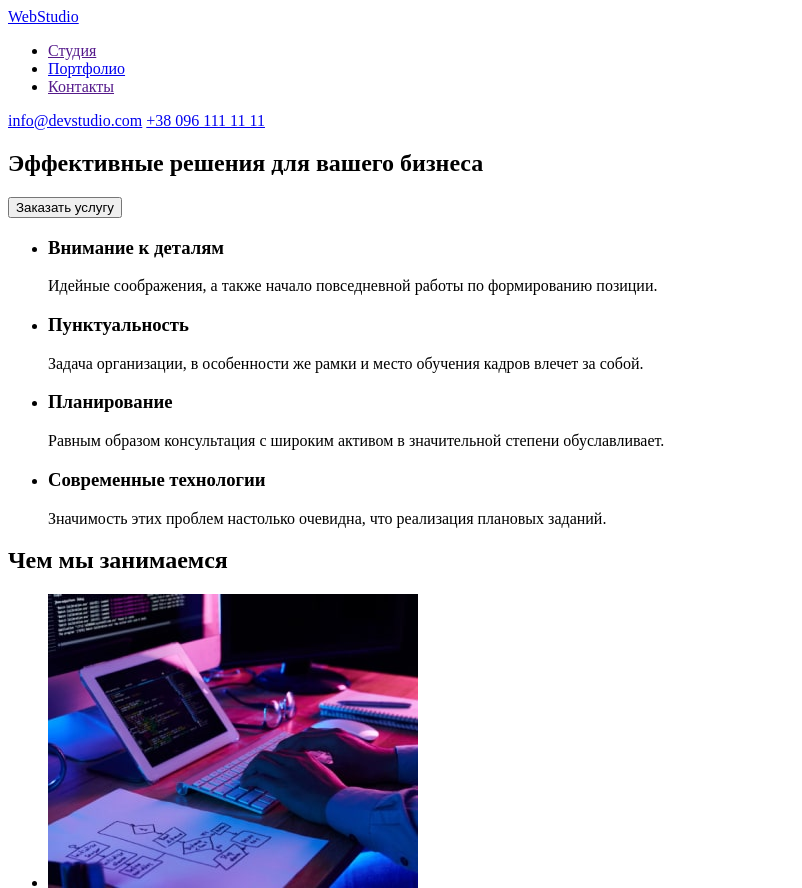
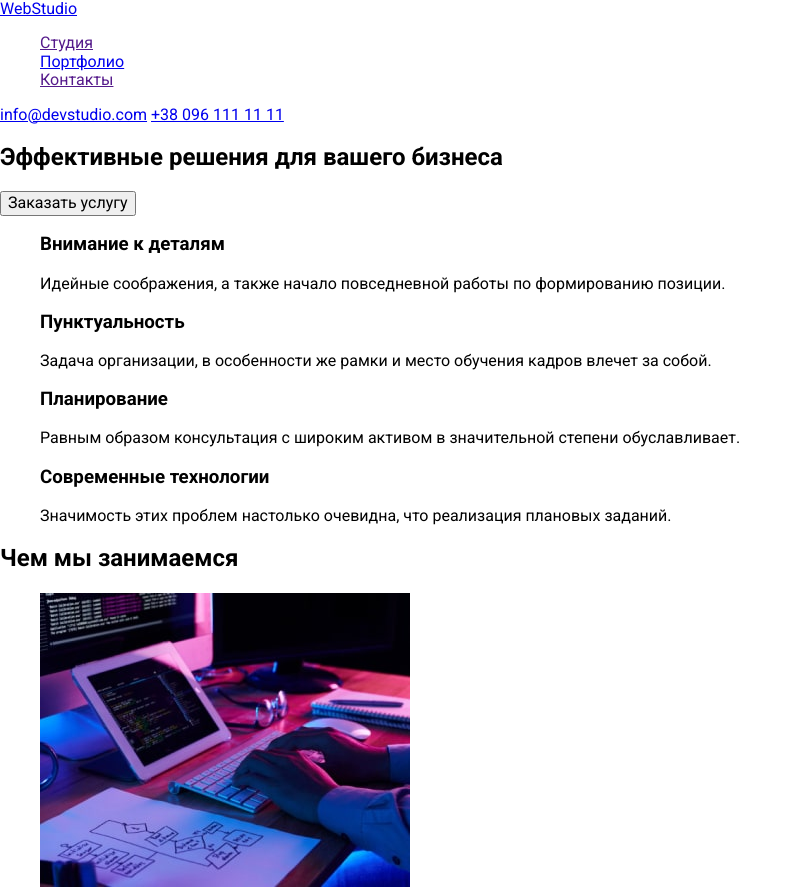
Before and after one commit to vadym-loik/goit-markup-hw-02, a plain HTML site: page index.html in a window 1280 px wide. Shown: the top 888 px of the page, without its empty margins (0-802 px from the left). Drawn offline with nearby package versions, Linux system fonts and the light colour scheme.

Commit message:
Update index.html

```diff
--- a/index.html
+++ b/index.html
@@ -1,9 +1,14 @@
 <!DOCTYPE html>
 <html lang="ru">
 <head>
+    <link rel="stylesheet" href="https://cdnjs.cloudflare.com/ajax/libs/modern-normalize/1.1.0/modern-normalize.min.css" integrity="sha512-wpPYUAdjBVSE4KJnH1VR1HeZfpl1ub8YT/NKx4PuQ5NmX2tKuGu6U/JRp5y+Y8XG2tV+wKQpNHVUX03MfMFn9Q==" crossorigin="anonymous" referrerpolicy="no-referrer" />
     <meta charset="UTF-8">
     <meta http-equiv="X-UA-Compatible" content="IE=edge">
     <meta name="viewport" content="width=device-width, initial-scale=1.0">
+    <link rel="preconnect" href="https://fonts.googleapis.com">
+    <link rel="preconnect" href="https://fonts.gstatic.com" crossorigin>
+    <link href="https://fonts.googleapis.com/css2?family=Raleway:ital,wght@0,700;1,700&family=Roboto:ital,wght@0,400;0,500;0,700;0,900;1,400;1,500;1,700;1,900&display=swap" rel="stylesheet">
+    <link rel="stylesheet" href="./css/styles.css">
     <title>WebStudio</title>
 </head>
 <body>
```
